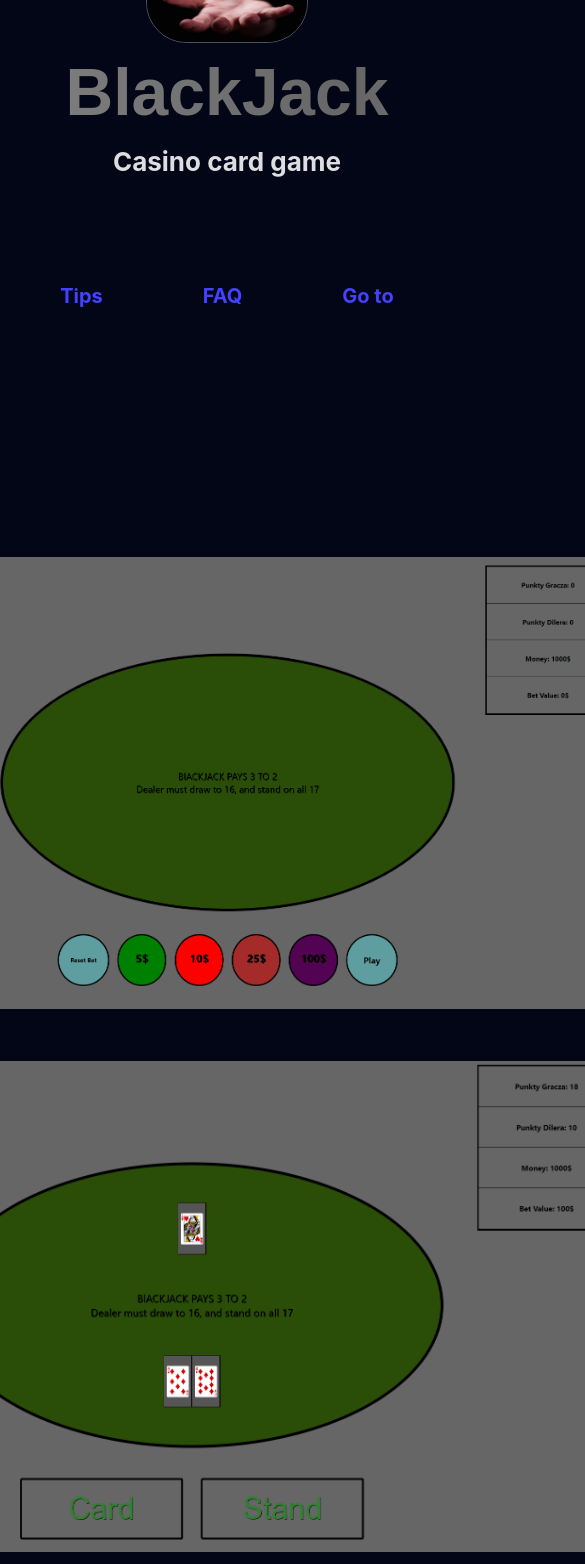
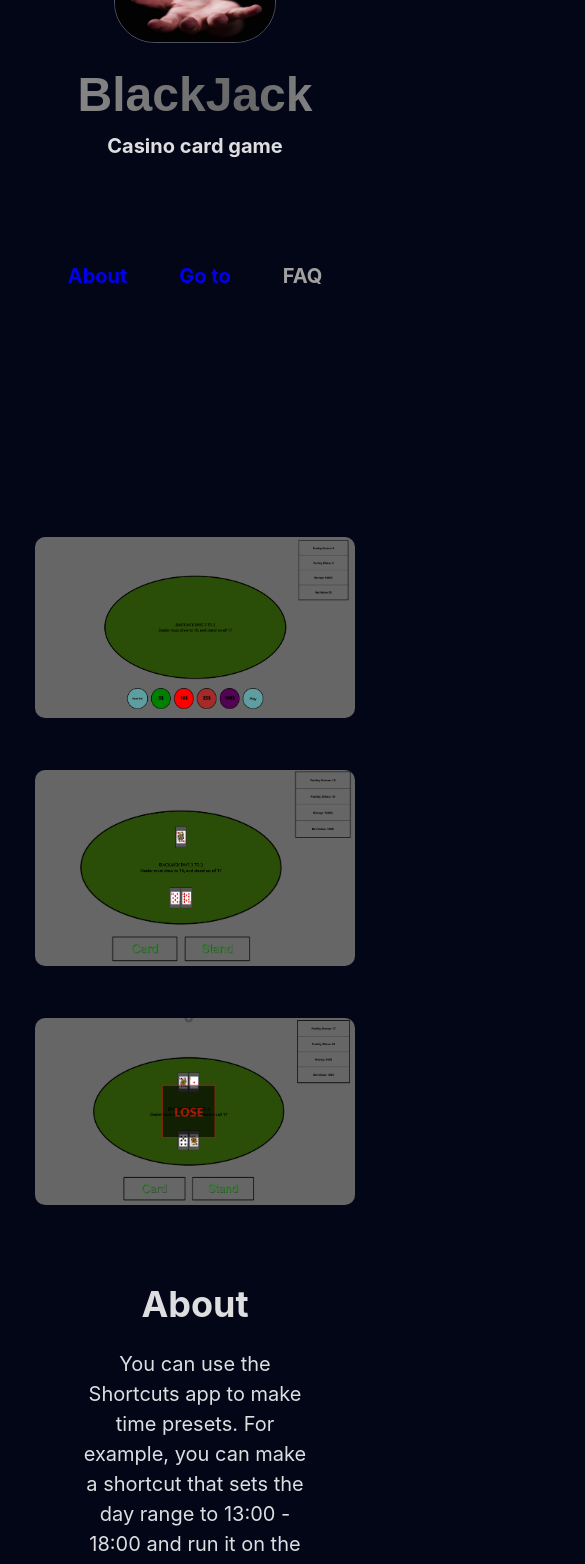
Before and after one commit to BuczekB/new-portfolio, a React (Vite) app: page /Projects/BJGame in a window 390 px wide. Shown: the part 320-1884 px from the top of the page, 585 px wide, since content can reach past the window. Built offline with nearby package versions, Linux system fonts and the light colour scheme.

Commit message:
add rwd to section singleProject

```diff
--- a/src/BJGame.jsx
+++ b/src/BJGame.jsx
@@ -28,9 +28,9 @@ const BJGame = () =>{
             <h2 className='projectHeadingH2' >Casino card game</h2>
             <div className='listBox'>
                 <ul>
-                    <li>Tips</li>
-                    <li>FAQ</li>
-                    <li>Go to</li>
+                <li><a href='#about'>About</a></li>
+                    <li><a href='https://buczekb.github.io/game-bj/' target='blank' >Go to</a></li>
+                    <li className='soon'>FAQ</li>
                 </ul>
             </div>
             <div className='imagesBox'>
@@ -39,6 +39,13 @@ const BJGame = () =>{
                 <img className='singleImageApp' src={imageBJThird}></img>
             </div>
             </div>
+            <div className='aboutProject' id='about'>
+                <h2>About</h2>
+                <p>
+                You can use the Shortcuts app to make time presets. For example, you can make a shortcut that sets the day range to 13:00 - 18:00 and run it on the days were you want that range.
+                And another shortcut to reset it back to the normal day range. Example shortcut.
+                </p>
+            </div>
         </div>
     )
 }
--- a/src/CryptoApp.css
+++ b/src/CryptoApp.css
@@ -72,3 +72,63 @@
     margin: 26px 0;
     border-radius: 10px;
 }
+.aboutProject{
+    min-height: 60vh;
+    max-width: 60vw;
+    display: flex;
+    flex-direction: column;
+    justify-content: center;
+    align-items: center;
+}
+.aboutProject p{
+    font-size: 28px;
+}
+.aboutProject h2{
+    font-size: 48px;
+    margin: 18px 0;
+}
+.soon{
+    color: #a1a1a1!important;
+}
+.soon:hover{
+   cursor: default!important;
+}
+a:active, :visited {
+    color: rgb(67, 67, 255);
+}
+
+
+@media (max-width: 960px) {
+    .singleImageApp{
+        max-width: 600px;
+    }
+    .aboutProject p{
+        font-size: 24px;
+    }
+    .aboutProject h2{
+        font-size: 40px;
+    }
+  }
+
+  @media (max-width: 680px) {
+    .projectHeadingH1{
+        font-size: 48px;
+        margin-top: 16px;
+    }
+    .projectHeadingH2{
+        font-size: 20px;
+    }
+    .singleImageApp{
+        max-width: 320px;
+    }
+    .listBox ul li{
+        margin: 0 26px;
+        font-size: 20px;
+     }
+    .aboutProject p{
+        font-size: 20px;
+    }
+    .aboutProject h2{
+        font-size: 36px;
+    }
+  }
--- a/src/CryptoApp.jsx
+++ b/src/CryptoApp.jsx
@@ -28,9 +28,9 @@ const CryptoApp = () =>{
             <h2 className='projectHeadingH2' >Infrmation about every crypto coins</h2>
             <div className='listBox'>
                 <ul>
-                    <li>About</li>
-                    <li>FAQ</li>
-                    <li>Go to</li>
+                    <li><a href='#about'>About</a></li>
+                    <li><a href='https://buczekb.github.io/crypto-app/' target='blank' >Go to</a></li>
+                    <li className='soon'>FAQ</li>
                 </ul>
             </div>
             <div className='imagesBox'>
@@ -39,6 +39,13 @@ const CryptoApp = () =>{
                 <img className='singleImageApp' src={imageCryptoAppSecound}></img>
             </div>
             </div>
+            <div className='aboutProject' id='about'>
+                <h2>About</h2>
+                <p>
+                You can use the Shortcuts app to make time presets. For example, you can make a shortcut that sets the day range to 13:00 - 18:00 and run it on the days were you want that range.
+                And another shortcut to reset it back to the normal day range. Example shortcut.
+                </p>
+            </div>
         </div>
     )
 }
--- a/src/WeatherApp.jsx
+++ b/src/WeatherApp.jsx
@@ -28,9 +28,9 @@ const WeatherApp = () =>{
             <h2 className='projectHeadingH2' >Simple application to check weather wherver you want</h2>
             <div className='listBox'>
                 <ul>
-                    <li>Tips</li>
-                    <li>FAQ</li>
-                    <li>Go to</li>
+                <li><a href='#about'>About</a></li>
+                    <li><a href='https://buczekb.github.io/weatherApp-useApi/' target='blank' >Go to</a></li>
+                    <li className='soon'>FAQ</li>
                 </ul>
             </div>
             <div className='imagesBox'>
@@ -39,6 +39,13 @@ const WeatherApp = () =>{
                 <img className='singleImageApp' src={imageWeatherThird}></img>
             </div>
             </div>
+            <div className='aboutProject' id='about'>
+                <h2>About</h2>
+                <p>
+                You can use the Shortcuts app to make time presets. For example, you can make a shortcut that sets the day range to 13:00 - 18:00 and run it on the days were you want that range.
+                And another shortcut to reset it back to the normal day range. Example shortcut.
+                </p>
+            </div>
         </div>
     )
 }
--- a/src/Website.jsx
+++ b/src/Website.jsx
@@ -29,9 +29,9 @@ const Website = () =>{
             <h2 className='projectHeadingH2' >Landing page of small company</h2>
             <div className='listBox'>
                 <ul>
-                    <li>Tips</li>
-                    <li>FAQ</li>
-                    <li>Go to</li>
+                <li><a href='#about'>About</a></li>
+                    <li><a href='https://buczekb.github.io/website-FRYZ/' target='blank' >Go to</a></li>
+                    <li className='soon'>FAQ</li>
                 </ul>
             </div>
             <div className='imagesBox'>
@@ -40,6 +40,13 @@ const Website = () =>{
                 <img className='singleImageApp' src={imageWebsiteThird}></img>
             </div>
             </div>
+            <div className='aboutProject' id='about'>
+                <h2>About</h2>
+                <p>
+                You can use the Shortcuts app to make time presets. For example, you can make a shortcut that sets the day range to 13:00 - 18:00 and run it on the days were you want that range.
+                And another shortcut to reset it back to the normal day range. Example shortcut.
+                </p>
+            </div>
         </div>
     )
 }
```
